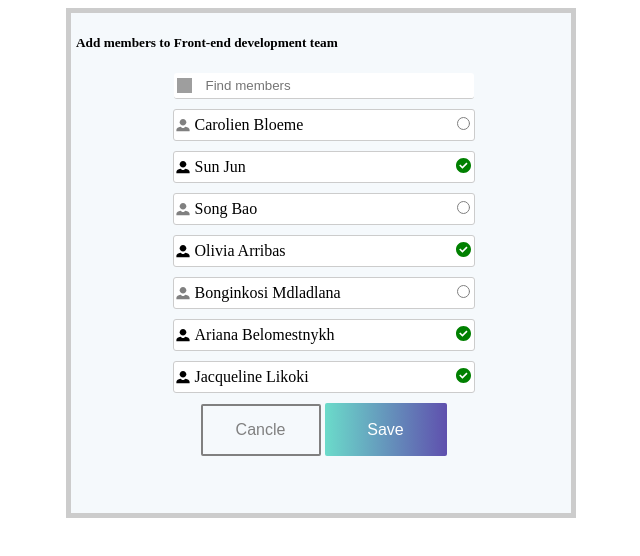
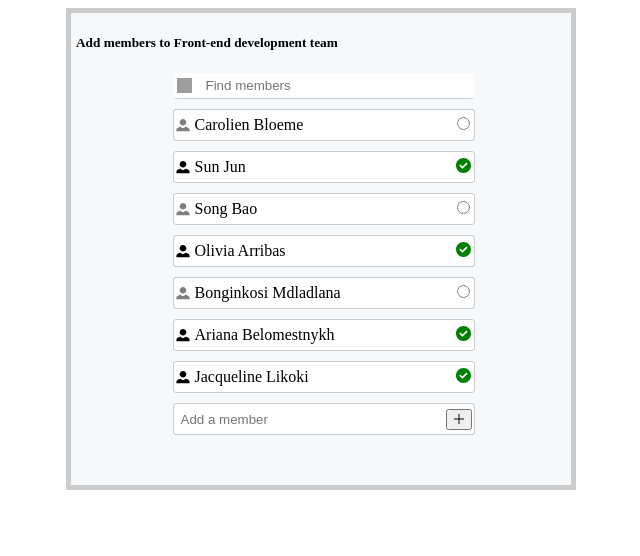
Before and after one commit to AzizaAlSayed/MemberList, a plain HTML site: page index.html in a window 1280 px wide. Shown: the whole page, without its empty margins (319-959 px from the left). Drawn offline with Linux system fonts and the light colour scheme; grey boxes are pictures that could not be loaded.

Commit message:
add member

```diff
--- a/index.html
+++ b/index.html
@@ -6,13 +6,14 @@
   <meta name="viewport" content="width=device-width">
   <title>Find Members</title>
   <link href="style.css" rel="stylesheet" type="text/css" />
+  <script type="text/javascript" src="script.js"></script>
 </head>
 
 <body>
   <div class="container">
     <div style="padding-left:5px;">
       <h5> Add members to Front-end development team </h5>
-      <div class="title__style">
+      <div id="users" class="title__style">
 
         <div>
           <input class="search__input" type="search" name="search" placeholder="Find members" rel="search" />
@@ -159,7 +160,7 @@
           </div>
         </div>
 
-          <div class="members">
+        <div class="members">
           <div class="member">
             <svg width="18px" height="18px" viewBox="0 0 49 49" fill="none" xmlns="http://www.w3.org/2000/svg">
               <path
@@ -185,13 +186,27 @@
           </div>
         </div>
 
+        <div class="members">
+          <div class="member">
+            <input class="add__input" id="add" type="text" name="add" placeholder="Add a member" />
+            <button type="reset" name="learn" value="myimage" onclick="addNewMember()">
+              <svg version="1.1" width="10" height="10" id="Capa_1" xmlns="http://www.w3.org/2000/svg"
+                xmlns:xlink="http://www.w3.org/1999/xlink" x="0px" y="0px" viewBox="0 0 490 490"
+                style="enable-background:new 0 0 490 490;" xml:space="preserve">
+                <polygon points="222.031,490 267.969,490 267.969,267.969 490,267.969 490,222.031 267.969,222.031 267.969,0 222.031,0
+            222.031,222.031 0,222.031 0,267.969 222.031,267.969 " />
+              </svg>
+            </button>
+          </div>
+        </div>
 
-      <div class="buttons__style">
-        <button class="button cancle__button">Cancle</button>
-        <button class="button save__button">Save</button>
+        <!--  <div class="buttons__style">
+          <button class="button cancle__button">Cancle</button>
+          <button class="button save__button">Save</button>
+        </div>-->
       </div>
-    </div>
     </div>
   </div>
 </body>
+
 </html>
--- /dev/null
+++ b/script.js
@@ -0,0 +1,21 @@
+function addNewMember() {
+    let name = document.getElementById("add").value;
+    isEmpty(name)
+    let firstDiv = document.createElement("div");
+    firstDiv.setAttribute('class', 'members');
+    let secondDiv = document.createElement("div");
+    secondDiv.setAttribute('class', 'member');
+    let addPhar = document.createElement("p");
+    let addName = document.createTextNode(name);
+    firstDiv.appendChild(secondDiv);
+    secondDiv.appendChild(addPhar);
+    secondDiv.appendChild(addName);
+    let users = document.getElementById("users");
+    users.insertBefore(firstDiv, users.childNodes[2])
+}
+
+function isEmpty(input) {
+    if (input === null)
+        alert("please fill the input")
+
+}
--- a/style.css
+++ b/style.css
@@ -1,10 +1,10 @@
 .search__input {
-    background-image: url("Icons/search.png");
+  background-image: url("Icons/search.png");
   background-position: 3px center;
   background-repeat: no-repeat;
   background-size: 15px 15px;
   background-color: #ffffff;
-  border-bottom:  1px solid #ccc;
+  border-bottom: 1px solid #ccc;
   border-right: 0px;
   border-left: 0px;
   border-top: 0px;
@@ -15,14 +15,27 @@
   width: 300px;
 }
 
+.add__input {
+  background-color: #ffffff;
+  border: none;
+  border-radius: 3px;
+  padding-bottom: 5px;
+  padding-top: 5px;
+  text-indent: 5px;
+  height: 20px;
+  width: 258px;
+  margin-right: 10px;
+}
+
 .container {
-  border:  5px solid #ccc;
+  border: 5px solid #ccc;
   width: 500px;
-  height: 500px;
+  height: auto;
   flex-direction: column;
-  background-color: #F5F9FC;
+  background-color: #f5f9fc;
   display: flex;
   margin: auto;
+  padding-bottom: 50px;
 }
 
 .button {
@@ -32,55 +45,55 @@
   display: inline-block;
   font-size: 16px;
   border-radius: 2px;
-  width:120px ;
+  width: 120px;
 }
 
 .save__button {
-  background: linear-gradient(to right,rgb(107, 219, 202), rgb(95, 80, 174));
+  background: linear-gradient(to right, rgb(107, 219, 202), rgb(95, 80, 174));
   color: white;
   width: 122px;
-  height:53px ;
+  height: 53px;
   border: none;
 }
 
 .cancle__button {
-  background-color: #F5F9FC;
+  background-color: #f5f9fc;
   color: gray;
-  border: 2px solid #808080 ;
+  border: 2px solid #808080;
 }
 
-p{
-  padding-left:3px;
+p {
+  padding-left: 3px;
 }
 
-.title__style{
-  display:flex;
+.title__style {
+  display: flex;
   justify-content: center;
   align-items: center;
   flex-direction: column;
-  gap:10px
+  gap: 10px;
 }
 
-.members{
-  border:1px solid #ccc;
+.members {
+  border: 1px solid #ccc;
   border-radius: 3px;
   background-color: white;
   width: 300px;
   height: 30px;
-  align-items: center ;
+  align-items: center;
   display: flex;
   justify-content: space-between;
-   }
+}
 
-.buttons__style{
+.buttons__style {
   display: inline-block;
 }
 
-.member{
+.member {
   display: flex;
   align-items: center;
 }
 
-.member__padding{
+.member__padding {
   padding-right: 3px;
 }
```
Also changed, not shown: Icons/pluse.png (added), 2 other files.
